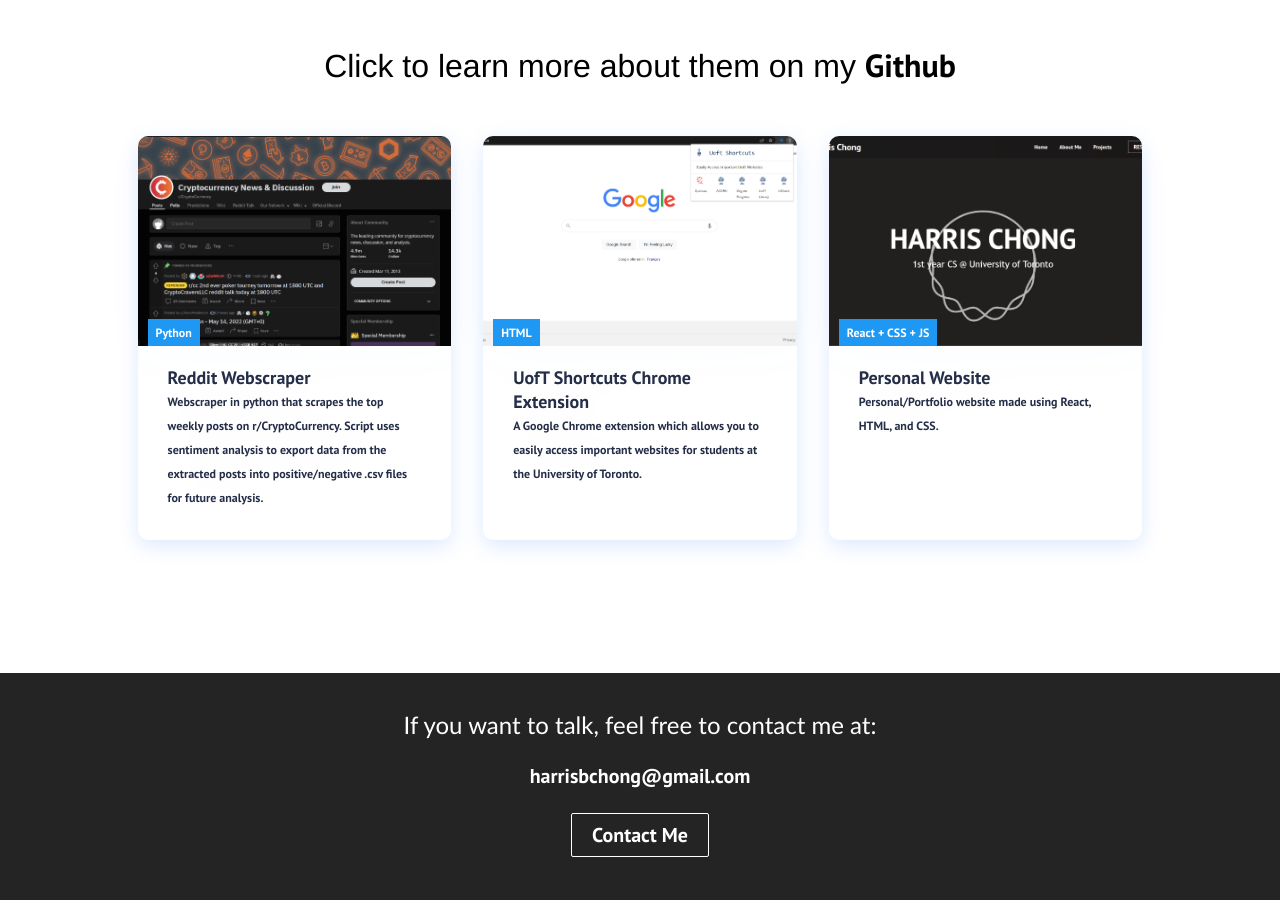
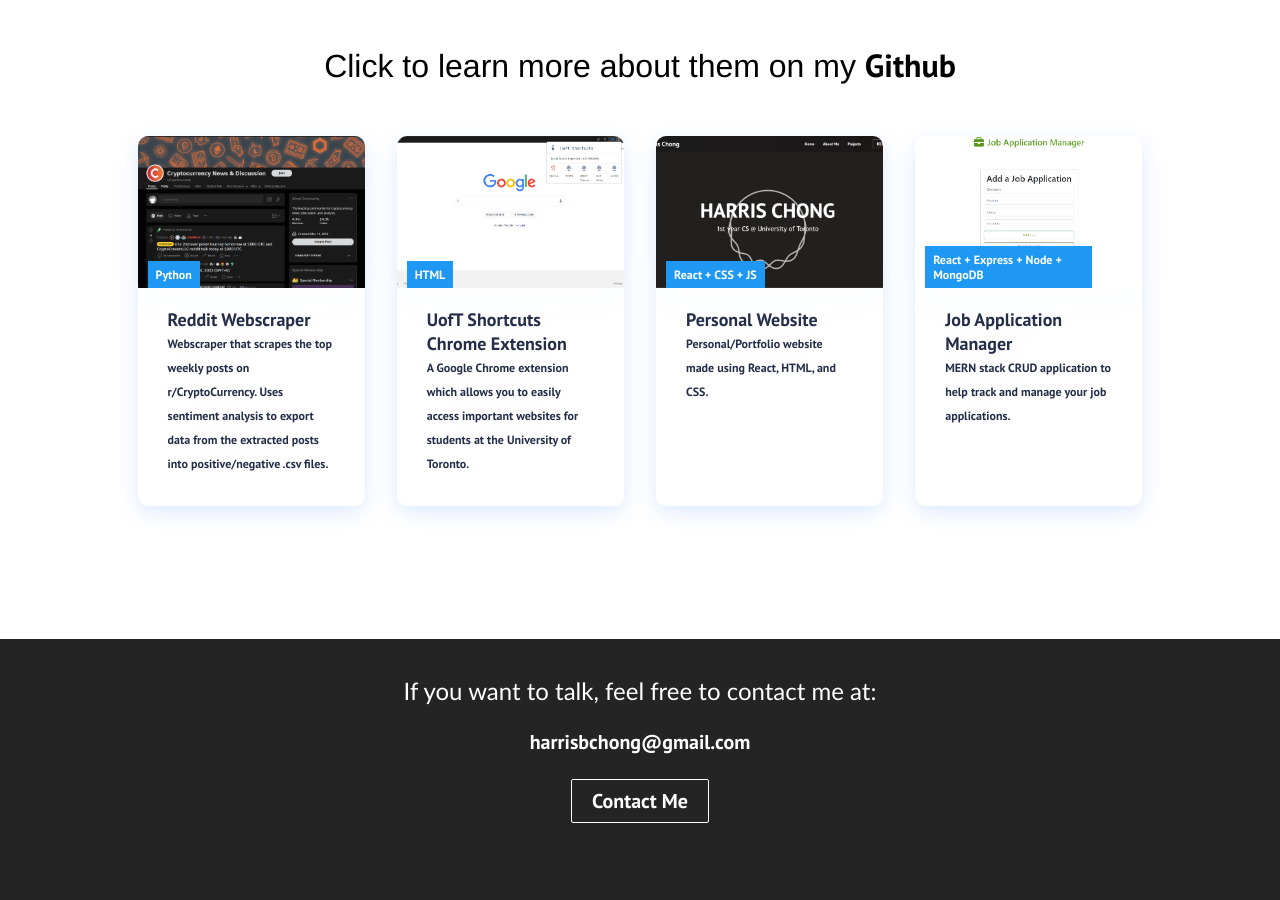
Before and after one commit to harrisbchong/Website, a React (Create React App) app: page /#/projects in a window 1280 px wide. Shown: the part 820-1720 px from the top of the page. Built offline with nearby package versions, Linux system fonts and the light colour scheme.

Commit message:
added new project card

```diff
--- a/src/components/Cards.css
+++ b/src/components/Cards.css
@@ -28,6 +28,8 @@ a {
 }
 
 .cards__wrapper {
+  display: flex;
+  flex-flow: row wrap;
   position: relative;
   margin: 50px 0 45px;
 }
--- a/src/components/Cards.js
+++ b/src/components/Cards.js
@@ -14,7 +14,7 @@ function Cards() {
             <CardItem
               src="./images/reddit.PNG"
               text="Reddit Webscraper"
-              subtext="Webscraper in python that scrapes the top weekly posts on r/CryptoCurrency. Script uses sentiment analysis to export data from the extracted posts into positive/negative .csv files for future analysis."
+              subtext="Webscraper that scrapes the top weekly posts on r/CryptoCurrency. Uses sentiment analysis to export data from the extracted posts into positive/negative .csv files."
               label="Python"
               path='/projects'
               href='https://github.com/harrisbchong/Reddit-Webscraper'
@@ -38,8 +38,16 @@ function Cards() {
               href='https://github.com/harrisbchong/Website'
 
             />
+            <CardItem
+              src="./images/front.PNG"
+              text="Job Application Manager"
+              subtext="MERN stack CRUD application to help track and manage your job applications."
+              label="React + Express + Node + MongoDB"
+              path='/projects'
+              href='https://github.com/harrisbchong/Job-Application-Manager'
+
+            />
           </ul>
-
         </div>
       </div>
     </div>
```
Also changed, not shown: public/images/front.PNG (added).
